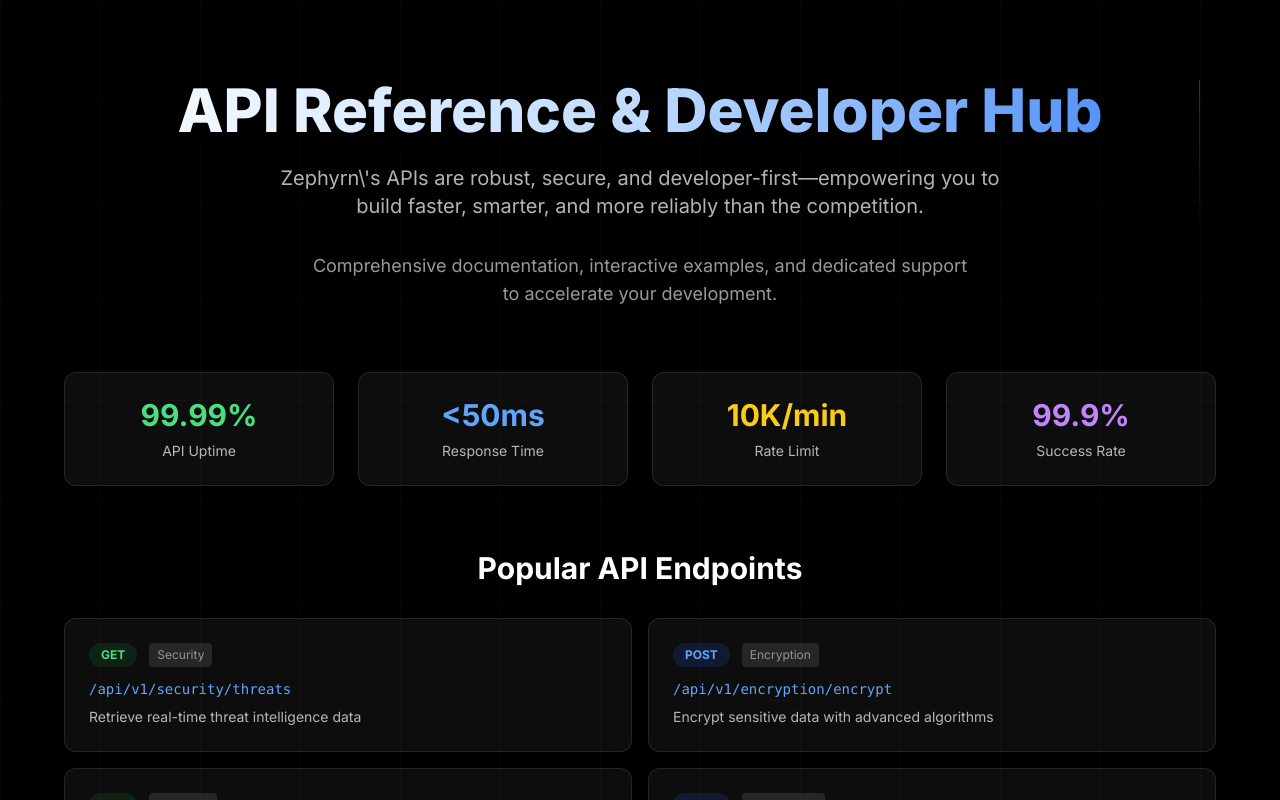
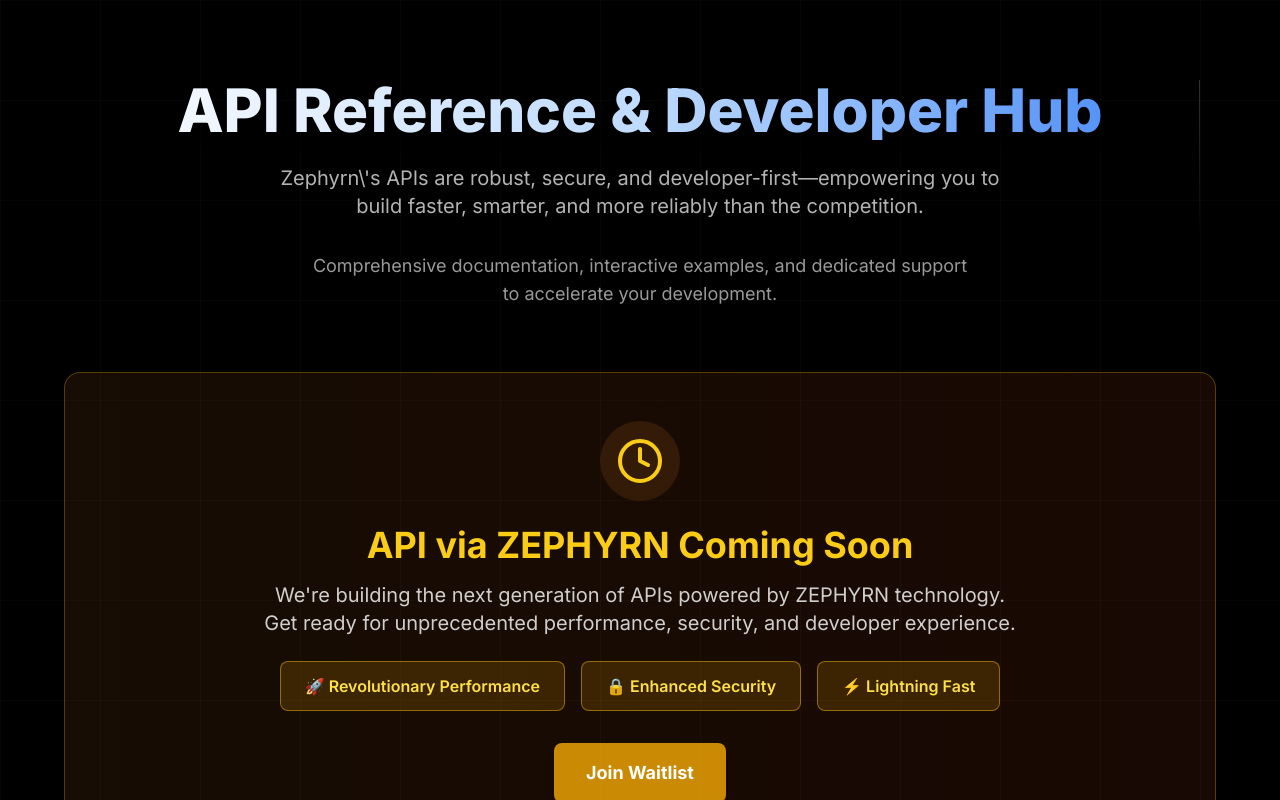
Before and after one commit to harsh11x/zephywebsite, a Next.js app: page /resources/api-reference in a window 1280 px wide. Shown: the top 800 px of the page. Built offline with nearby package versions, Linux system fonts and the light colour scheme; no server answers.

Commit message:
new update

```diff
--- a/app/resources/api-reference/page.tsx
+++ b/app/resources/api-reference/page.tsx
@@ -1,5 +1,5 @@
 import React from 'react'
-import { Code, Zap, FileText, CheckCircle, BookOpen, Shield, Database, Globe, Cpu, Lock, Activity, Users, Terminal, GitBranch, Cloud } from 'lucide-react'
+import { Code, Zap, FileText, CheckCircle, BookOpen, Shield, Database, Globe, Cpu, Lock, Activity, Users, Terminal, GitBranch, Cloud, Clock } from 'lucide-react'
 
 const features = [
   {
@@ -132,6 +132,40 @@ export default function APIReferencePage() {
             </p>
           </div>
 
+          {/* Coming Soon Section */}
+          <div className="text-center mb-16 bg-gradient-to-r from-yellow-900/20 to-orange-900/20 border border-yellow-500/30 rounded-2xl p-12">
+            <div className="flex justify-center mb-6">
+              <div className="p-4 bg-yellow-900/30 rounded-full">
+                <Clock className="w-12 h-12 text-yellow-400" />
+              </div>
+            </div>
+            <h2 className="text-3xl md:text-4xl font-bold mb-4 text-yellow-400">
+              API via ZEPHYRN Coming Soon
+            </h2>
+            <p className="text-xl text-white/80 mb-6 max-w-3xl mx-auto">
+              We're building the next generation of APIs powered by ZEPHYRN technology. Get ready for unprecedented performance, security, and developer experience.
+            </p>
+            <div className="flex flex-col sm:flex-row gap-4 justify-center items-center">
+              <span className="px-6 py-3 bg-yellow-600/20 border border-yellow-500/50 rounded-lg text-yellow-300 font-semibold">
+                🚀 Revolutionary Performance
+              </span>
+              <span className="px-6 py-3 bg-yellow-600/20 border border-yellow-500/50 rounded-lg text-yellow-300 font-semibold">
+                🔒 Enhanced Security
+              </span>
+              <span className="px-6 py-3 bg-yellow-600/20 border border-yellow-500/50 rounded-lg text-yellow-300 font-semibold">
+                ⚡ Lightning Fast
+              </span>
+            </div>
+            <div className="mt-8">
+              <a
+                href="/contact-us"
+                className="inline-block px-8 py-4 rounded-lg bg-yellow-600 hover:bg-yellow-700 text-white font-bold text-lg shadow-lg transition-all duration-300 hover:scale-105"
+              >
+                Join Waitlist
+              </a>
+            </div>
+          </div>
+
           {/* API Metrics */}
           <div className="grid grid-cols-2 md:grid-cols-4 gap-6 mb-16">
             {apiMetrics.map((metric) => (
```
